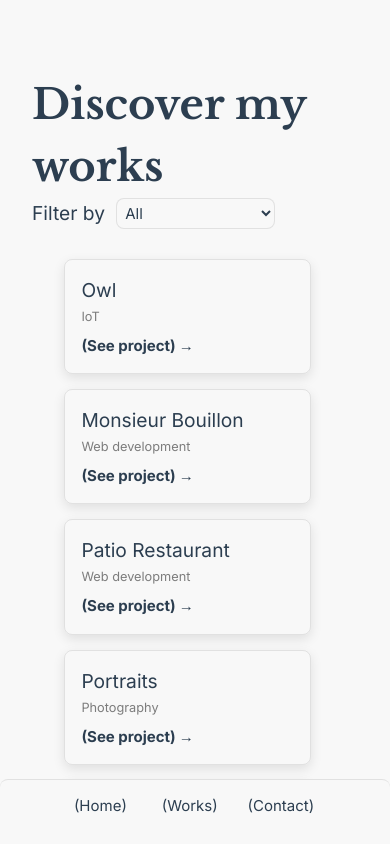
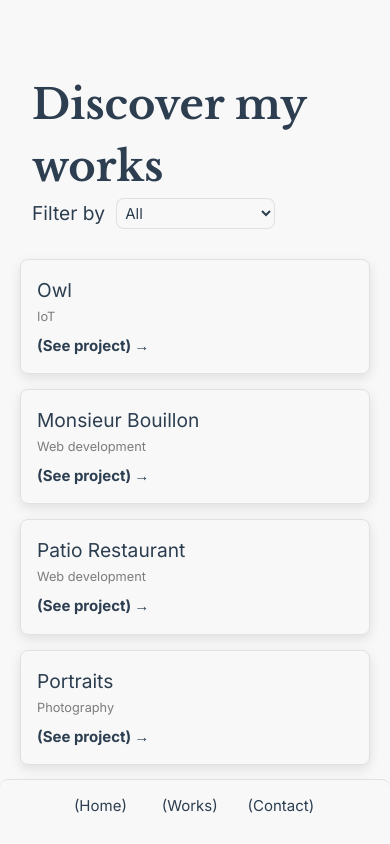
Before and after one commit to MathieuDubart/portfolio-vue, a Vue app: page /works in a window 390 px wide. Shown: the top 844 px of the page. Built offline with nearby package versions, Linux system fonts and the light colour scheme.

Commit message:
fixing/style => fixing margins on mobile

```diff
--- a/src/assets/styles/main.css
+++ b/src/assets/styles/main.css
@@ -327,4 +327,16 @@ h2.client {
     justify-content: center;
     margin-bottom: 4em;
   }
+
+  .single-project {
+    min-width: 350px;
+    margin: 0 0 1em 0;
+  }
 }
+
+
+@media (max-width: 280px) {
+  .single-project {
+    width: 250px;
+  }
+}
```
